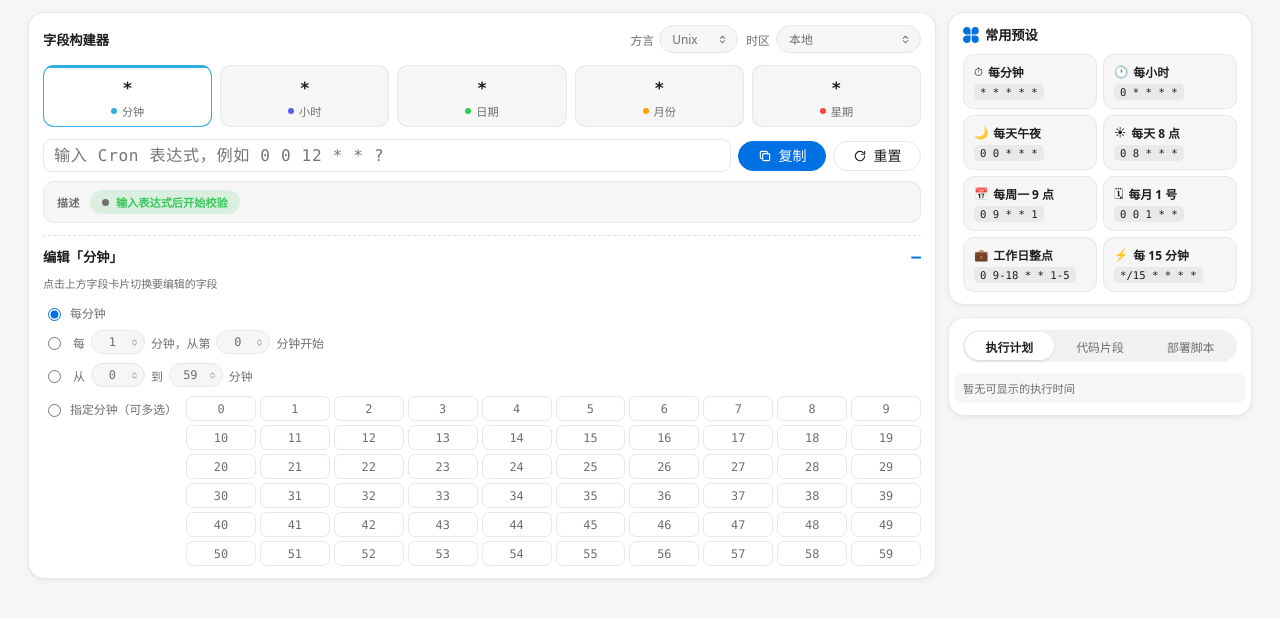
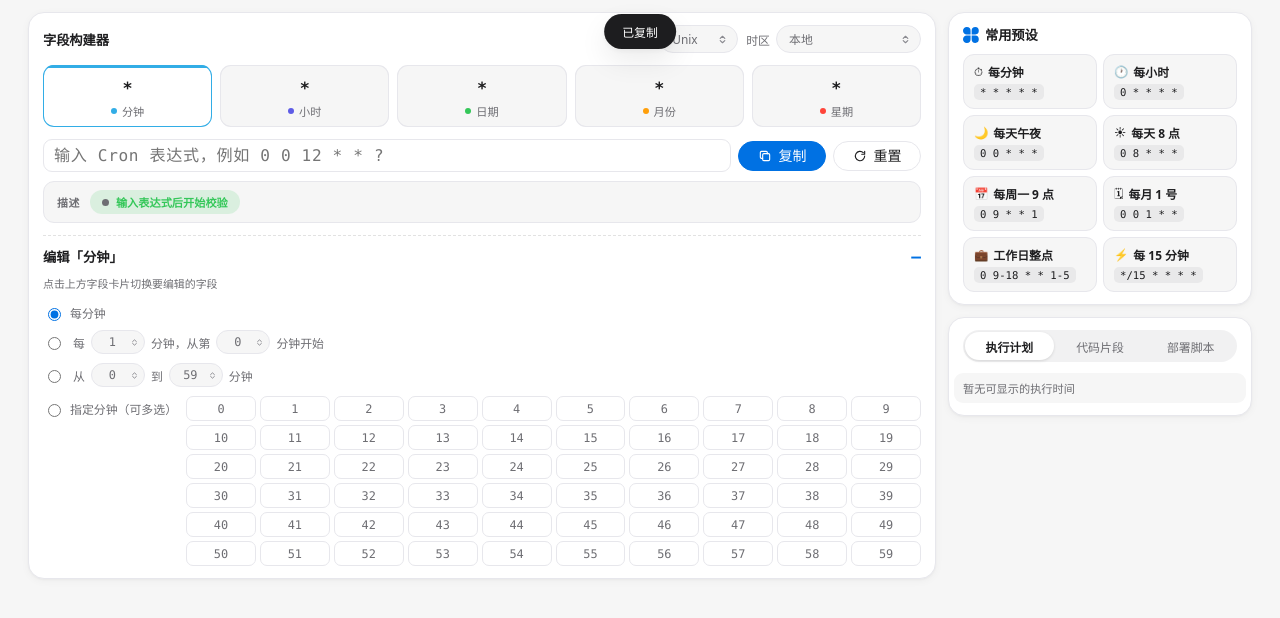
Before and after one commit to vyrnax/dbx-plugin-cronpulse, a browser extension: page ui/index.html in a window 1280 px wide. Both pictures are taken after a click on the button "复制". Drawn offline with Linux system fonts and the light colour scheme.

Commit message:
feat:提示浮层统一为顶部居中胶囊并3秒自动消失 —— 换算/复制等提示位置一致，反色胶囊与入场动效更醒目

```diff
--- a/ui/app.js
+++ b/ui/app.js
@@ -200,13 +200,10 @@ CP.app = (function () {
     recompute();
   }
 
-  function showToast(text, actionLabel, action, options) {
+  function showToast(text, actionLabel, action, autoHide) {
     const toast = $("toast");
     if (!toast) return;
     if (toastTimer) { clearTimeout(toastTimer); toastTimer = null; }
-    if (toast.classList && typeof toast.classList.remove === "function") {
-      toast.classList.remove("toast-centered");
-    }
     toast.textContent = "";
     const span = document.createElement("span");
     span.textContent = text;
@@ -215,7 +212,6 @@ CP.app = (function () {
       const btn = document.createElement("button");
       btn.type = "button";
       btn.textContent = actionLabel;
-      btn.style.marginLeft = "10px";
       btn.addEventListener("click", function () {
         action();
         toast.hidden = true;
@@ -223,14 +219,19 @@ CP.app = (function () {
       toast.appendChild(btn);
     }
     toast.hidden = false;
-    if (options && options.centered && toast.classList && typeof toast.classList.add === "function") {
-      toast.classList.add("toast-centered");
+    // 提示一律顶部居中胶囊：重触发入场动画，默认 3 秒自动消失（传 0 可常驻）
+    const cl = toast.classList;
+    if (cl && typeof cl.remove === "function" && typeof cl.add === "function") {
+      cl.remove("toast-in");
+      void toast.offsetWidth;
+      cl.add("toast-in");
     }
-    if (options && options.autoHide) {
+    const ms = typeof autoHide === "number" ? autoHide : 3000;
+    if (ms > 0) {
       toastTimer = setTimeout(function () {
         toast.hidden = true;
         toastTimer = null;
-      }, options.autoHide);
+      }, ms);
     }
   }
 
@@ -279,7 +280,7 @@ CP.app = (function () {
 
   function copyText(text) {
     const finish = function (ok) {
-      if (ok) showToast(t("common.copied"), null, null, { centered: true, autoHide: 2000 });
+      if (ok) showToast(t("common.copied"));
     };
     if (navigator.clipboard && typeof navigator.clipboard.writeText === "function") {
       navigator.clipboard.writeText(text).then(function () { finish(true); },
--- a/ui/styles.css
+++ b/ui/styles.css
@@ -542,33 +542,45 @@ h2, h3 { margin: 0 0 10px; font-size: .95rem; font-weight: 650; letter-spacing:
 .compare-value { font-family: var(--cp-mono); font-size: .75rem; word-break: break-all; }
 .compare-value mark { background: transparent; color: var(--cp-primary); font-weight: 700; }
 
-/* 提示浮层 */
+/* 提示浮层：顶部居中胶囊，深浅主题都走反色底保证可读 */
 .toast {
   position: fixed;
-  right: 14px;
-  bottom: 14px;
-  max-width: 300px;
+  top: 14px;
+  left: 50%;
+  transform: translateX(-50%);
+  max-width: min(520px, calc(100% - 28px));
   background: var(--cp-fg);
   color: var(--cp-bg);
   border: 0;
-  border-radius: 12px;
-  padding: 9px 13px;
+  border-radius: var(--cp-r-pill);
+  padding: 9px 18px;
   box-shadow: var(--cp-shadow-2);
   font-size: .85rem;
   display: flex;
   align-items: center;
-  gap: 9px;
+  justify-content: center;
+  gap: 14px;
+  text-align: center;
 }
 .toast[hidden] { display: none; }
 .toast button {
   background: transparent;
   border: 0;
   color: var(--cp-primary);
+  color: color-mix(in srgb, var(--cp-primary) 55%, var(--cp-bg));
   font-weight: 650;
   padding: 0;
   width: auto;
+  white-space: nowrap;
+  cursor: pointer;
 }
 .toast button:hover { border-color: transparent; text-decoration: underline; }
+@keyframes cp-toast-in {
+  from { opacity: 0; transform: translate(-50%, -12px); }
+  to { opacity: 1; transform: translate(-50%, 0); }
+}
+.toast.toast-in { animation: cp-toast-in .24s cubic-bezier(.32, .72, 0, 1); }
+@media (prefers-reduced-motion: reduce) { .toast.toast-in { animation: none; } }
 
 /* 交互细节：整张字段卡都是文本输入的热区 */
 .field-card {
@@ -694,14 +706,6 @@ h2, h3 { margin: 0 0 10px; font-size: .95rem; font-weight: 650; letter-spacing:
 #btn-reset:hover { background: var(--cp-quiet); transform: translateY(-1px); }
 #btn-reset:active { transform: translateY(0) scale(.97); }
 
-/* 复制成功提示居中显示 */
-.toast.toast-centered {
-  top: 14px;
-  right: auto;
-  bottom: auto;
-  left: 50%;
-  transform: translateX(-50%);
-}
 
 /* 「缺失时刻」控件按当前产品形态隐藏 */
 .builder-controls .control-dst { display: none; }
```
